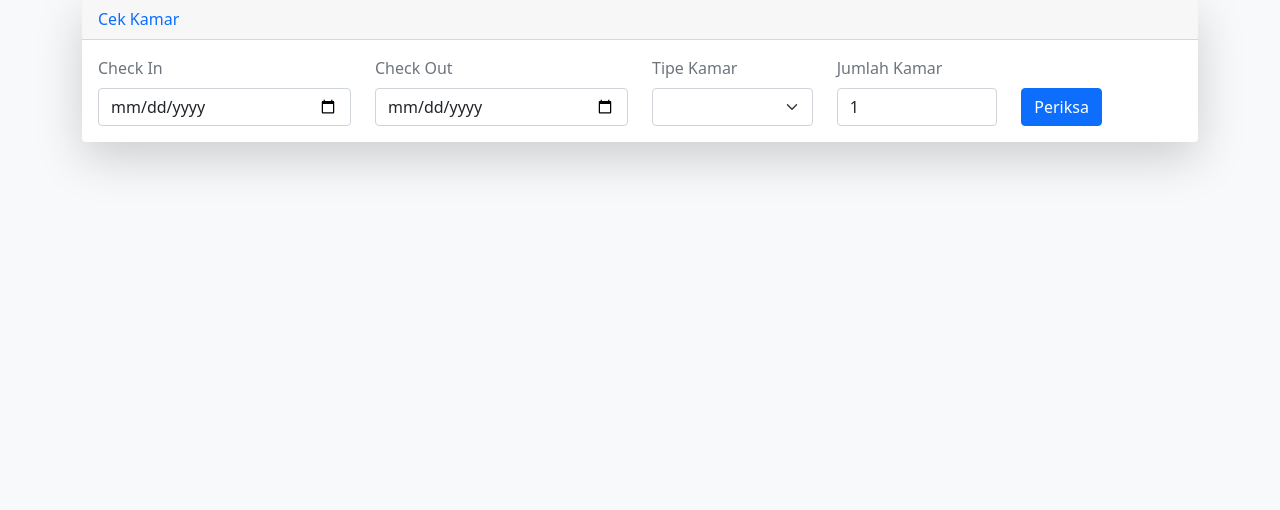
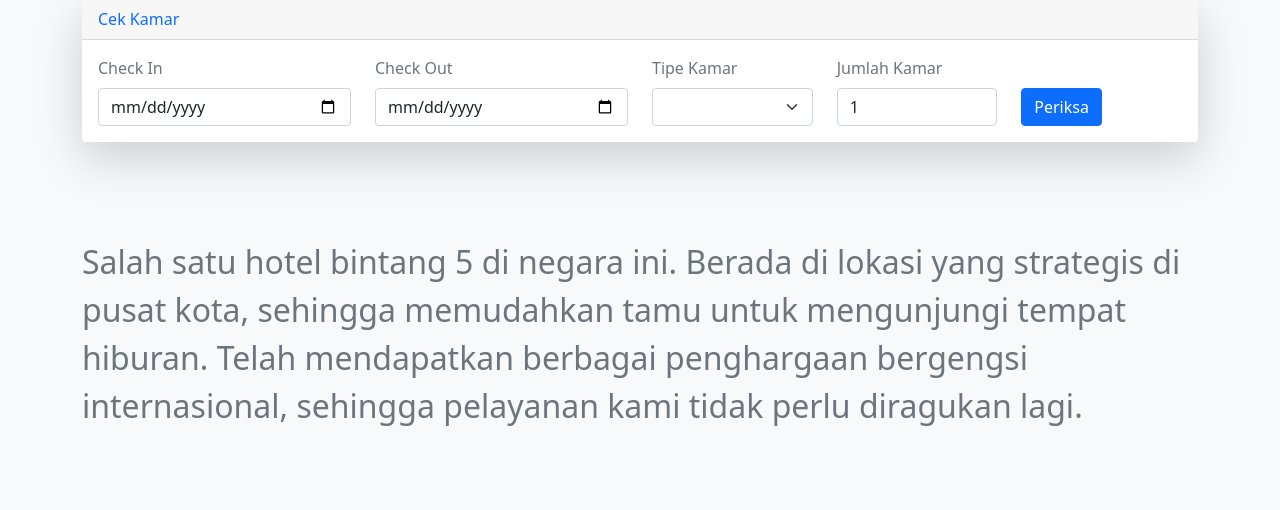
Before and after one commit to MuhammadHakim33/Reservasi-Hotel, a CodeIgniter app: page /reservasi-hotel/ in a window 1280 px wide. Shown: the part 910-1420 px from the top of the page. Before the commit the page ends 1081 px from the top, so only its background shows below. Run offline with CodeIgniter, Linux system fonts and the light colour scheme; data that the repository does not hold is empty.

Commit message:
bagian tentang kami

```diff
--- a/application/views/user/view_beranda.php
+++ b/application/views/user/view_beranda.php
@@ -92,5 +92,11 @@
                 <div class="alert alert-danger text-center" role="alert">Kamar Penuh !</div>
             <?php endif; ?>
         </div>
+
+        <!-- Tentang Kami -->
+        <div class="col-12 my-4">
+            <!-- <p>Tentang Kami</p> -->
+            <h2 class="lh-base text-muted">Salah satu hotel bintang 5 di negara ini. Berada di lokasi yang strategis di pusat kota, sehingga memudahkan tamu untuk mengunjungi tempat hiburan. Telah mendapatkan berbagai penghargaan bergengsi internasional, sehingga pelayanan kami tidak perlu diragukan lagi.</h2>
+        </div>
     </div>
 </div>
```
